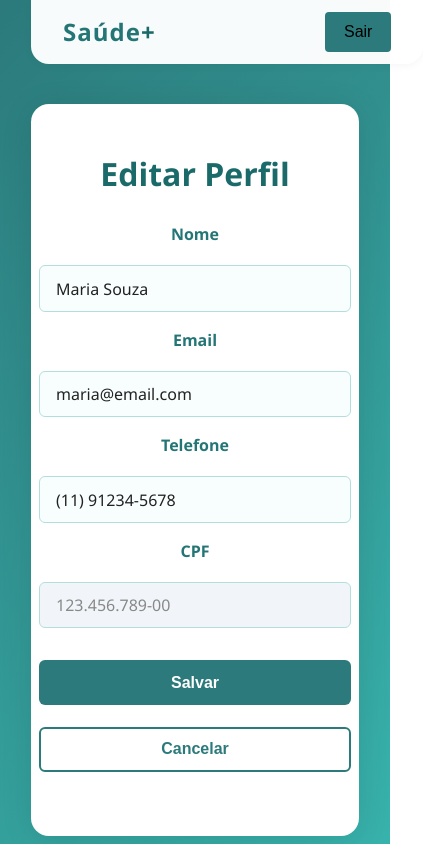
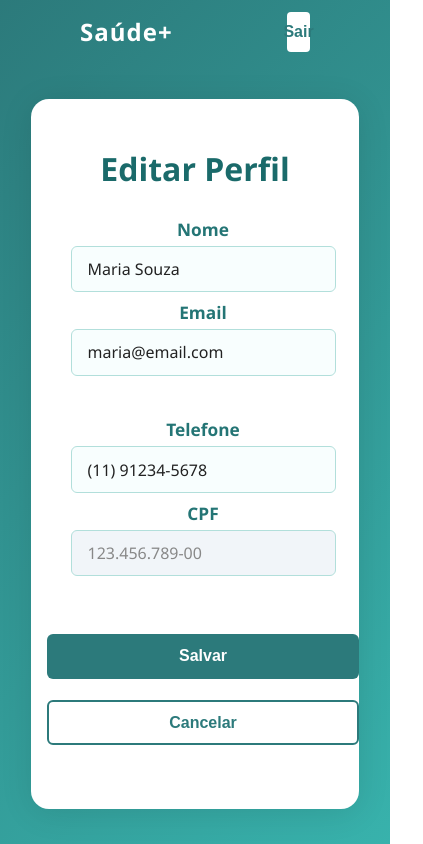
Before and after one commit to JoaoVicttor07/saude-plus-front, a React (Vite) app: page /profile/edit in a window 390 px wide. Shown: the whole page, 423 px wide, since content can reach past the window. Built offline with nearby package versions, Linux system fonts and the light colour scheme.

Commit message:
refactor: melhorias no layout do cabeçalho e otimização do container de edição de perfil

```diff
--- a/src/components/header/index.jsx
+++ b/src/components/header/index.jsx
@@ -16,8 +16,12 @@ function Header() {
         Saúde<span>+</span>
       </div>
       <Button
+      background="#fff"
+      color="#2c7a7b"
+      hoverBackground="#f0f8f8"
+      fontWeight={600}
       onClick={handleLogout}
-      width = '20%'
+      width = '10%'
       >
         Sair
       </Button>
--- a/src/components/header/style.css
+++ b/src/components/header/style.css
@@ -1,24 +1,21 @@
 .main-header {
-  width: 100%;
-  max-width: 500px;
-  margin: 0 auto 32px auto;
   height: 64px;
-  background: rgba(255,255,255,0.97);
-  box-shadow: 0 2px 8px rgba(0,0,0,0.04);
+  /* background: rgba(255,255,255,0.97);
+  box-shadow: 0 2px 8px rgba(0,0,0,0.04); */
   display: flex;
   align-items: center;
   justify-content: space-between;
-  padding: 0 2rem;
+  padding: 0 5rem;
   border-radius: 0 0 18px 18px;
 }
 
 .main-logo {
   font-size: 1.5rem;
   font-weight: 700;
-  color: #247575;
+  color: #fff;
   letter-spacing: 1px;
   user-select: none;
 }
 .main-logo span {
-  color: #1a6a6a;
+  color: #fff;
 }
--- a/src/pages/Auth/Signin/index.jsx
+++ b/src/pages/Auth/Signin/index.jsx
@@ -26,6 +26,7 @@ function Signin() {
   };
 
   return (
+    <div className="main-container">
       <div className="signin-container">
         <h1>Bem-vindo ao Saúde+</h1>
         <p>Faça login para acessar sua conta</p>
@@ -50,13 +51,18 @@ function Signin() {
             required
           />
 
-        <Button>Entrar</Button>
+          <Button
+            style={{ marginTop: '10px' }}
+          >
+            Entrar
+          </Button>
         </form>
         {erro && <p style={{ color: "red" }}>{erro}</p>}
         <p className="register-link">
           Não tem uma conta? <Link href="/signup">Cadastre-se</Link>
         </p>
       </div>
+    </div>
   );
 }
 
--- a/src/pages/Auth/Signin/style.css
+++ b/src/pages/Auth/Signin/style.css
@@ -1,14 +1,18 @@
 body {
   background: linear-gradient(135deg, #2c7a7b, #38b2ac);
-  display: flex;
-  justify-content: center;
-  align-items: center;
   height: 100vh;
   color: #ffffff;
 }
 
+.main-container {
+  min-height: 100vh;
+  width: 100vw;
+  display: flex;
+  align-items: center;
+  justify-content: center;
+}
+
 .signin-container {
-    height: 100hv;
     width: 100%;
     max-width: 400px;
     padding: 30px;
--- a/src/pages/patient/calendar/style.css
+++ b/src/pages/patient/calendar/style.css
@@ -6,10 +6,7 @@
 } */
 
 .calendar-bg {
-    min-height: 100vh;
-    display: flex;
-    flex-direction: column;
-    align-items: center;
+
 }
 
 /* .calendar-header {
@@ -67,8 +64,8 @@
     box-shadow: 0 4px 32px rgba(0, 0, 0, 0.10);
     max-width: 500px;
     width: 90vw;
-    margin: 0 auto 32px auto;
     padding: 2.5rem 2rem 2.5rem 2rem;
+    margin: 100px auto;
     color: #222;
     text-align: center;
     display: flex;
--- a/src/pages/patient/profileEdit/index.jsx
+++ b/src/pages/patient/profileEdit/index.jsx
@@ -34,6 +34,8 @@ function ProfileEdit() {
       <main className="patient-dashboard-container" role="main">
         <h2 className="dashboard-title">Editar Perfil</h2>
         <form className="profile-form" onSubmit={handleSubmit}>
+          <div className="profile-row">
+            <div className="profile-col">
               <label htmlFor="nome">Nome</label>
               <Input
                 type="text"
@@ -43,7 +45,8 @@ function ProfileEdit() {
                 onChange={handleChange}
                 required
               />
-
+            </div>
+            <div className="profile-col">
               <label htmlFor="email">Email</label>
               <Input
                 type="email"
@@ -53,7 +56,10 @@ function ProfileEdit() {
                 onChange={handleChange}
                 required
               />
-
+            </div>
+          </div>
+          <div className="profile-row">
+            <div className="profile-col">
               <label htmlFor="telefone">Telefone</label>
               <Input
                 type="text"
@@ -63,7 +69,8 @@ function ProfileEdit() {
                 onChange={handleChange}
                 required
               />
-
+            </div>
+            <div className="profile-col">
               <label htmlFor="cpf">CPF</label>
               <Input
                 type="text"
@@ -73,7 +80,8 @@ function ProfileEdit() {
                 disabled
                 style={{ background: "#f1f5f9", color: "#888" }}
               />
-
+            </div>
+          </div>
           <div className="dashboard-actions">
             <Button
               background="#2c7a7b"
@@ -98,7 +106,7 @@ function ProfileEdit() {
               height="45px"
               type="button"
               onClick={() => navigate("/profile")}
-              style={{marginTop: '10px'}}
+              style={{ marginTop: "10px" }}
             >
               Cancelar
             </Button>
--- a/src/pages/patient/profileEdit/style.css
+++ b/src/pages/patient/profileEdit/style.css
@@ -1,10 +1,22 @@
 .profile-form {
   display: flex;
   flex-direction: column;
+  gap: 1.5rem;
+  width: 100%;
+  max-width: 500px;
+  margin: 0 auto 2rem auto;
+}
+
+.profile-row {
+  display: flex;
   gap: 1rem;
   width: 100%;
-  max-width: 400px;
-  margin: 0 auto 2rem auto;
+}
+
+.profile-col {
+  flex: 1;
+  display: flex;
+  flex-direction: column;
 }
 
 .profile-form label {
@@ -34,3 +46,15 @@
   color: #888;
   cursor: not-allowed;
 }
+
+/* Responsivo para telas pequenas */
+@media (max-width: 700px) {
+  .profile-row {
+    flex-direction: column;
+    gap: 0.5rem;
+  }
+  .profile-form {
+    max-width: 98vw;
+    padding: 0 0.5rem;
+  }
+}
```
Lines whose indentation alone changed are shown as unchanged.
